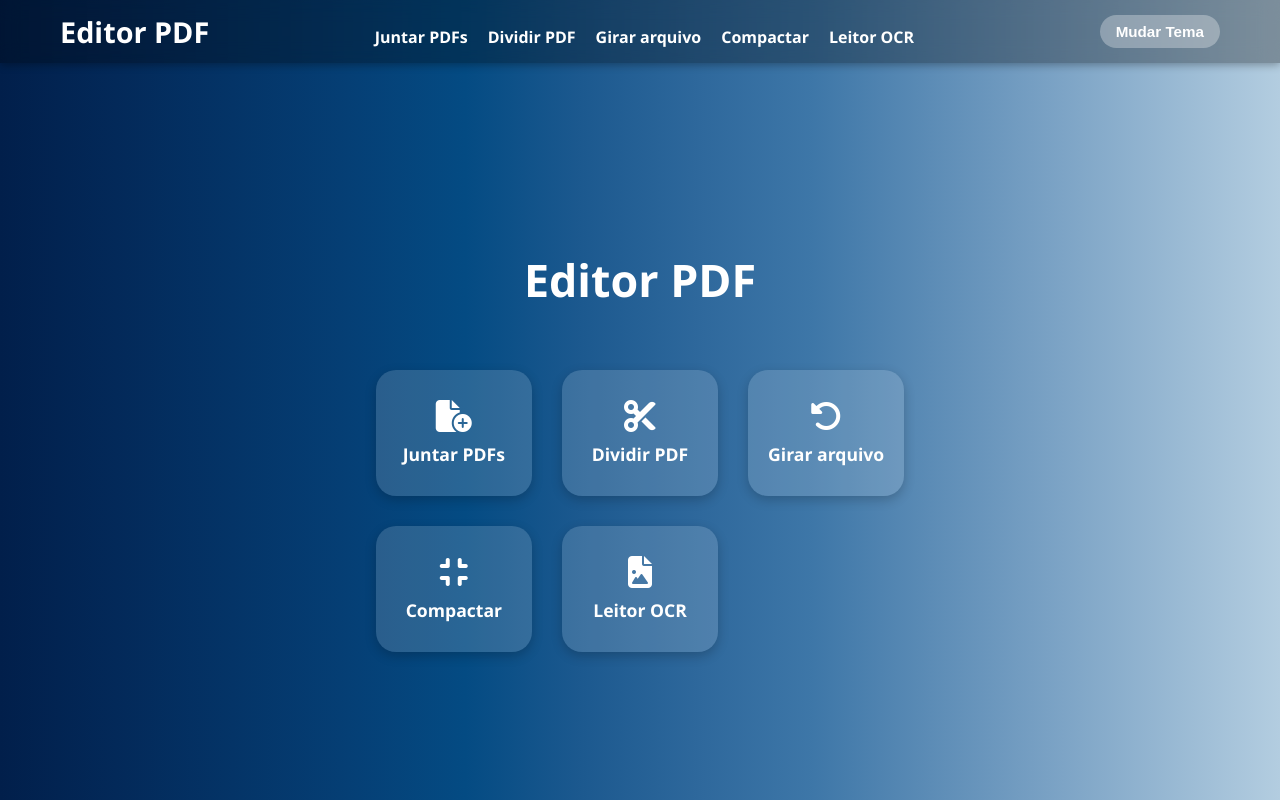
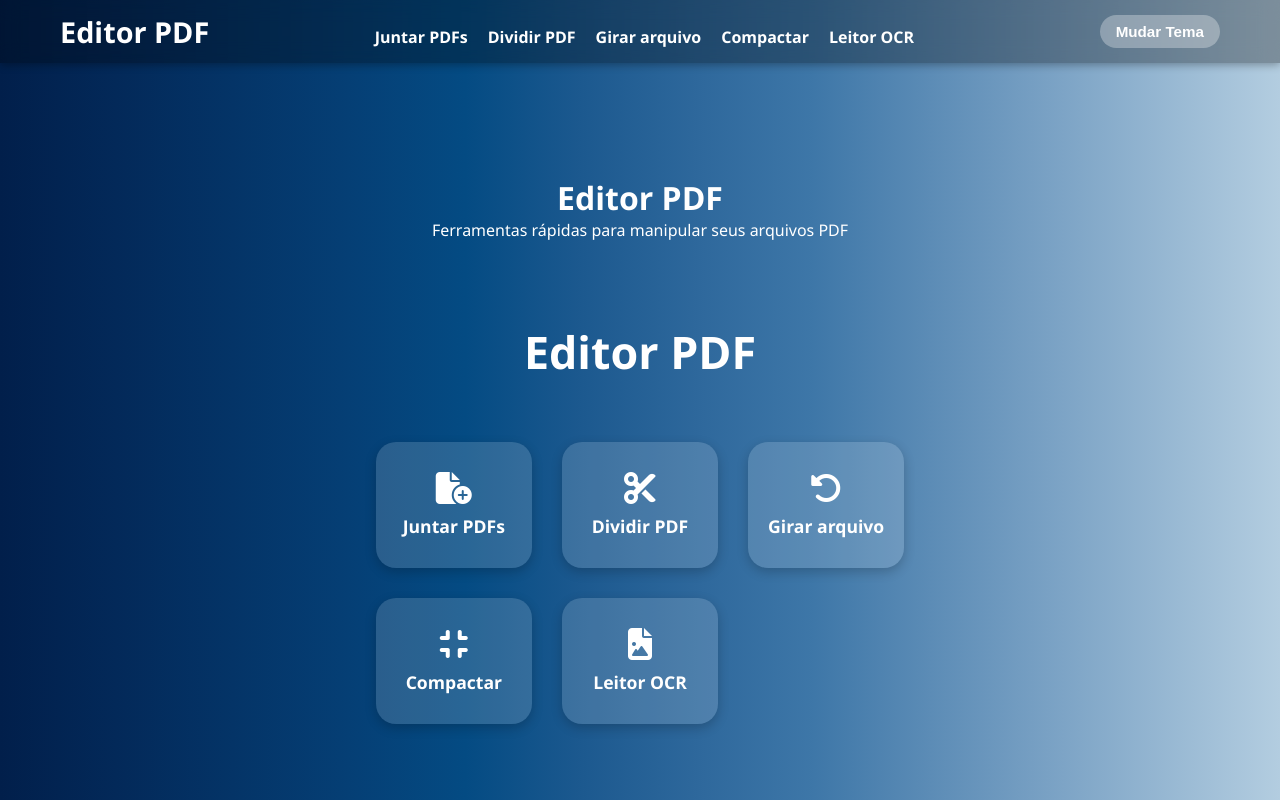
Before and after one commit to Kadu151/EDITOR-PDF, a plain HTML site: page index.html in a window 1280 px wide. Drawn offline with Linux system fonts and the light colour scheme.

Commit message:
Update index.html

```diff
--- a/index.html
+++ b/index.html
@@ -6,6 +6,8 @@
   <link rel="stylesheet" href="index.css" />
   <!-- Font Awesome CDN -->
   <link rel="stylesheet" href="https://cdnjs.cloudflare.com/ajax/libs/font-awesome/6.5.0/css/all.min.css" />
+  <!-- Fonte Poppins -->
+  <link href="https://fonts.googleapis.com/css2?family=Poppins:wght@400;600&display=swap" rel="stylesheet">
 </head>
 <body class="theme-purple">
 
@@ -23,6 +25,11 @@
     </div>
   </nav>
 
+  <!-- Header com hierarquia visual -->
+  <header style="text-align: center; margin: 40px 20px;">
+    <h1 class="titulo-principal">Editor PDF</h1>
+    <p class="subtitulo">Ferramentas rápidas para manipular seus arquivos PDF</p>
+  </header>
 
   <h1 style="text-align: center; font-size: 2.8rem; font-weight: 700; margin: 40px 0; color: inherit;">Editor PDF</h1>
 
```
Lines whose indentation alone changed are shown as unchanged.
